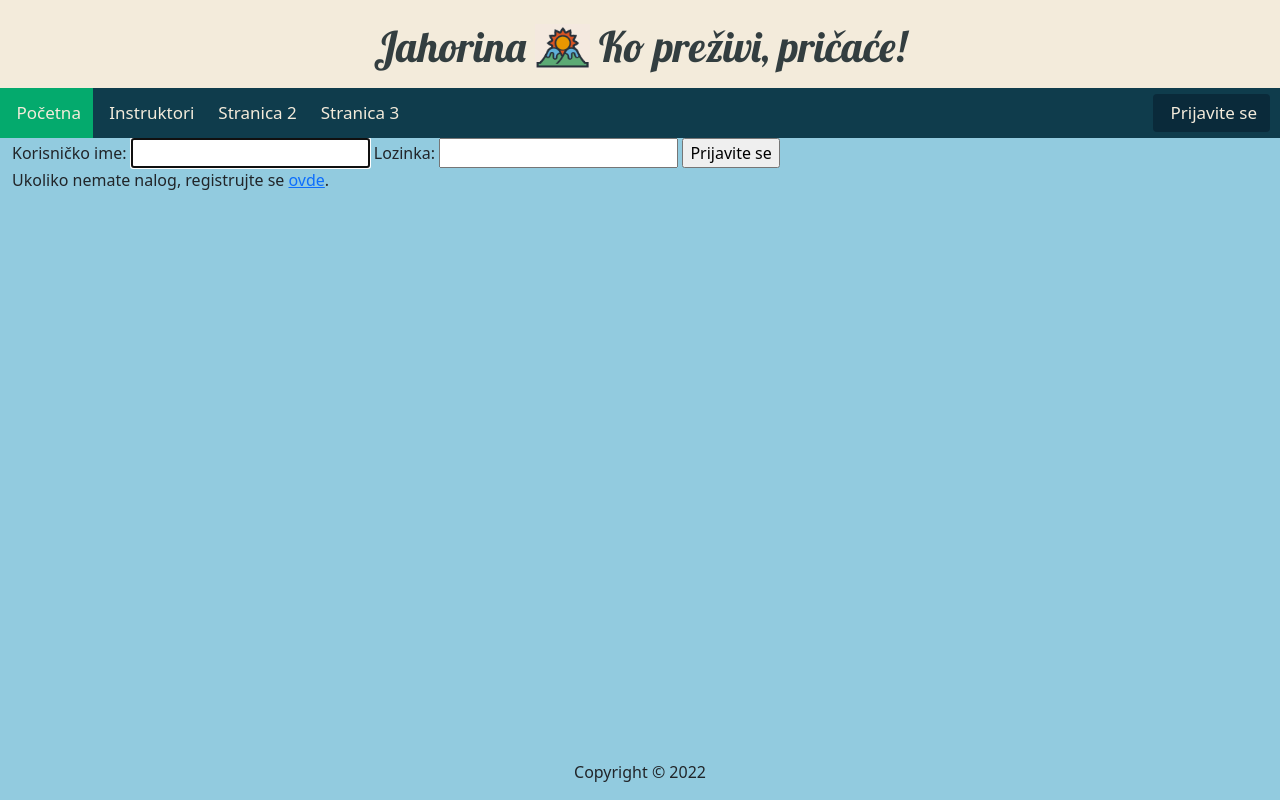
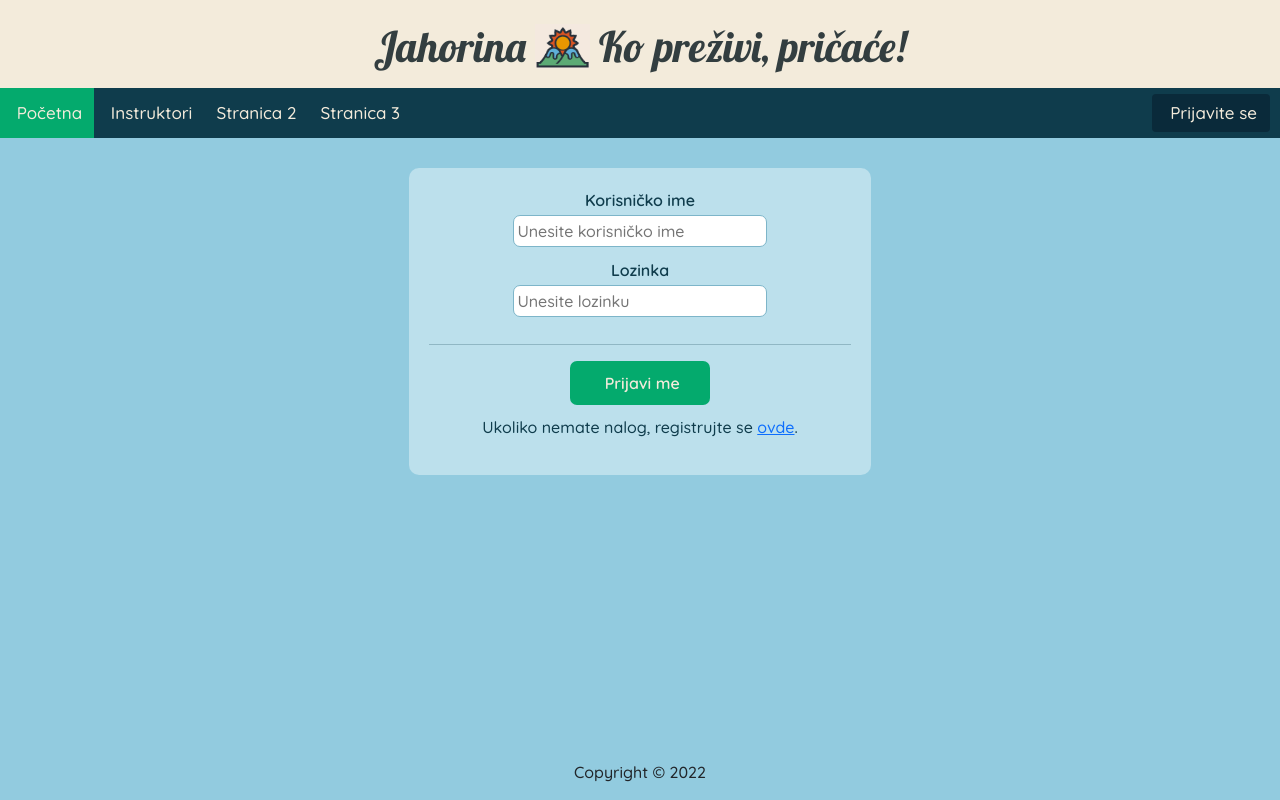
Before and after one commit to teodorcvijovic/Aplikacija-za-planiranje-skijaskih-aktivnosti, a Django app: page /login/ in a window 1280 px wide. Run offline with Django 4.2, Linux system fonts and the light colour scheme; some libraries are stand-ins or nearby versions.

Commit message:
Dodati front i back-end za login i registraciju. Dodat back-end za prikazivanje svih instruktora.

```diff
--- a/faza 5/djangoProject/djangoProject/settings.py
+++ b/faza 5/djangoProject/djangoProject/settings.py
@@ -38,7 +38,7 @@ INSTALLED_APPS = [
     'django.contrib.messages',
     'django.contrib.staticfiles',
     'jahorina.apps.JahorinaConfig',
-    #'fontawesomefree' # remove in case of error, and add again if icons in .html files are not properly loaded
+    'fontawesomefree'  # remove in case of error, and add again if icons in .html files are not properly loaded
 ]
 
 MIDDLEWARE = [
--- a/faza 5/djangoProject/jahorina/forms.py
+++ b/faza 5/djangoProject/jahorina/forms.py
@@ -1,10 +1,18 @@
+from django.contrib.auth import authenticate
 from django.contrib.auth.forms import AuthenticationForm, UserCreationForm
 from django import forms
+from django.forms import Form
 
 from jahorina.models import *
 
 # teodor
 class MyLoginForm(AuthenticationForm):
+    username = forms.CharField(
+        widget=forms.TextInput(attrs={'class': 'loginInputs', 'placeholder': 'Unesite korisničko ime'})
+    )
+    password = forms.CharField(
+        widget=forms.PasswordInput(attrs={'class': 'loginInputs', 'placeholder': 'Unesite lozinku'})
+    )
 
     def clean(self):
         username = self.cleaned_data.get('username')
@@ -14,95 +22,77 @@ class MyLoginForm(AuthenticationForm):
 
         if not user:
             raise forms.ValidationError('Korisnik nije registrovan!')
-        elif user.password != password:
+        elif not authenticate(username=username, password=password):
             raise forms.ValidationError('Uneli ste neispravnu lozinku!')
 
         return self.cleaned_data
 
 # teodor
-class SkiInstructorCreationForm(UserCreationForm):
+class SkiInstructorCreationForm(Form):
     username = forms.CharField(
         label='Korisničko ime',
-        widget=forms.TextInput(),  # css class can be specified in attrs dict
-        validators=[]  # removing predefined username validators
+        widget=forms.TextInput(attrs={'class': 'loginInputs', 'placeholder': 'Unesite korisničko ime'}),  # css class can be specified in attrs dict
+        # validators=[],  # removing predefined username validators
     )
     password1 = forms.CharField(
         label='Lozinka',
-        widget=forms.PasswordInput()
+        widget=forms.PasswordInput(attrs={'class': 'loginInputs', 'placeholder': 'Unesite lozinku'}),
     )
     password2 = forms.CharField(
         label='Potvrda lozinke',
-        widget=forms.PasswordInput()
+        widget=forms.PasswordInput(attrs={'class': 'loginInputs', 'placeholder': 'Potvrdite unetu lozinku'}),
     )
     first_name = forms.CharField(
         label='Ime',
-        widget=forms.TextInput()
+        widget=forms.TextInput(attrs={'class': 'loginInputs', 'placeholder': 'Unesite ime'})
     )
     last_name = forms.CharField(
         label='Prezime',
-        widget=forms.TextInput()
+        widget=forms.TextInput(attrs={'class': 'loginInputs', 'placeholder': 'Unesite prezime'})
     )
     email = forms.EmailField(
         label='Email adresa',
-        widget=forms.EmailInput()
+        widget=forms.EmailInput(attrs={'class': 'loginInputs', 'placeholder': 'Unesite e-mail adresu'})
     )
     phone = forms.CharField(
         label='Broj telefona',
-        widget=forms.TextInput(attrs={'placeholder': '+38* ** *******'})
+        widget=forms.TextInput(attrs={'class': 'loginInputs', 'placeholder': '+38* ** *******'})
     )
     instagram = forms.CharField(
         label='Instagram',
         required=False,
-        widget=forms.TextInput(attrs={'placeholder': 'Opciono polje'})
+        widget=forms.TextInput(attrs={'class': 'loginInputs', 'placeholder': 'Opciono polje'})
     )
     facebook = forms.CharField(
         label='Facebook',
         required=False,
-        widget=forms.TextInput(attrs={'placeholder': 'Opciono polje'})
+        widget=forms.TextInput(attrs={'class': 'loginInputs', 'placeholder': 'Opciono polje'})
     )
     snapchat = forms.CharField(
         label='Snapchat',
         required=False,
-        widget=forms.TextInput(attrs={'placeholder': 'Opciono polje'})
+        widget=forms.TextInput(attrs={'class': 'loginInputs', 'placeholder': 'Opciono polje'})
     )
     experience = forms.IntegerField(
         label='Godine iskustva',
-        widget=forms.NumberInput(attrs={'min': 0})
+        widget=forms.NumberInput(attrs={'class': 'loginInputs', 'min': 0})
     )
     birthdate = forms.DateField(
         label='Datum rođenja',
-        widget=forms.widgets.DateInput(attrs={'type': 'date'})
+        widget=forms.widgets.DateInput(attrs={'class': 'loginInputs', 'type': 'date'})
     )
 
-    class Meta:
-        model = SkiInstructor
-        fields = ['username', 'password1', 'password2', 'first_name', 'last_name',
-                  'email', 'phone', 'instagram', 'facebook', 'snapchat', 'experience', 'birthdate']
+    # class Meta:
+    #     model = SkiInstructor
+    #     fields = ['username', 'password1', 'password2', 'first_name', 'last_name',
+    #               'email', 'phone', 'instagram', 'facebook', 'snapchat', 'experience', 'birthdate']
 
-    def clean_username(self):
-        username = self.cleaned_data.get('username')
-
-        user = MyUser.objects.filter(username=username).first()
-
-        if user:
-            raise forms.ValidationError('Korisnik sa datim korisničkim imenom već postoji!')
-
-        return self.cleaned_data
-
-    def clean_password2(self):
-        # TO DO: front-end
-        password1 = self.cleaned_data.get('password1')
-        password2 = self.cleaned_data.get('password2')
-
-        if password1 != password2:
-            raise forms.ValidationError('Lozinke se ne poklapaju!')
-
-        return self.cleaned_data
-
-    # def clean_phone(self):
-    #     pass
-    #     # TO DO: front-end
+    # def clean_username(self):
+    #     username = self.cleaned_data.get('username')
     #
-    # def clean_birthdate(self):
-    #     pass
-    #     # TO DO: front-end
+    #     user = MyUser.objects.filter(username=username).first()
+    #
+    #     if user:
+    #         raise forms.ValidationError('Korisnik sa datim korisničkim imenom već postoji!')
+    #
+    #     return username
--- a/faza 5/djangoProject/jahorina/models.py
+++ b/faza 5/djangoProject/jahorina/models.py
@@ -29,7 +29,6 @@ class SkiInstructor(MyUser):
         # username is validated in clean_username() method in SkiInstructorCreationForm class
         self._meta.get_field('username').validators = []
 
-
 class Category(Model):
     name = models.CharField(max_length=100)
     root = models.IntegerField() # 0 - jutarnja, 1 - popodnevna, 2 - vecernja
--- /dev/null
+++ b/faza 5/djangoProject/jahorina/static/css/authentication.css
@@ -0,0 +1,86 @@
+@font-face {
+    font-family: loginFont;
+    src: url(../fonts/Quicksand-SemiBold.ttf);
+}
+
+#login {
+    width:100%;
+    text-align: center;
+    padding-top: 30px;
+    /* font-family: loginFont, sans-serif; */
+    color: #0f3c4c;
+    padding-bottom: 30px;
+}
+
+#register {
+    width:100%;
+    text-align: center;
+    padding-top: 0px;
+    /* font-family: loginFont, sans-serif; */
+    color: #0f3c4c;
+    padding-bottom: 30px;
+}
+
+#loginFormWindow {
+    text-align: center;
+    background-color: rgb(188, 224, 236);
+    margin: auto;
+    padding: 20px;
+    width: 75%;
+    border-radius: 10px;
+}
+
+.loginButton {
+    margin-bottom: 10px;
+    border-radius: 7px;
+    padding-left: 30px;
+    padding-right: 30px;
+    padding-top: 10px;
+    padding-bottom: 10px;
+    font-family: loginFont, sans-serif;
+    color: rgb(243,235,219);
+    background-color: #04AA6D;
+    border: none;
+}
+
+.loginButton:hover {
+    color: #0f3c4c;
+    font-weight: bold;
+}
+
+.loginInputs {
+    background-color: rgb(255, 255, 255);
+    border: 1px solid #7db5c9;
+    margin-top: 3px;
+    margin-bottom: 11px;
+    border-radius: 7px;
+    padding: 3px;
+    width: 60%;
+}
+
+.loginLabel {
+    margin-top: 7px;
+    font-family: loginFont, sans-serif;
+}
+
+.loginError {
+    color: red;
+}
+
+#regFooter {
+	width: 100%;
+    padding: 0;
+    margin: 0;
+	text-align: center;
+
+    /* position: fixed;
+    bottom: 0; */
+}
+
+#regTitle {
+    font-family: loginFont, sans-serif;
+    font-size: 30px;
+    margin-top: 20px;
+    text-align: center;
+    width: 100%;
+}
--- a/faza 5/djangoProject/jahorina/static/css/base.css
+++ b/faza 5/djangoProject/jahorina/static/css/base.css
@@ -5,12 +5,24 @@
     src: url(../fonts/logoFont.ttf);
 }
 
+@font-face {
+    font-family: bodyFont;
+    src: url(../fonts/Quicksand-Medium.ttf);
+}
+
+html {
+    height: 100%;
+}
+
 body {
     background-color: #92cbdf; /* light blue */
+    font-family: bodyFont, sans-serif;
+    height: 100%;
 }
 
 div.container {
 	width:100%;
+    height:100%;
 	margin: 0;
 	padding: 0;
 	max-width: none;
@@ -35,14 +47,16 @@ div.container {
 }
 
 #navigationBar {
+    font-family: bodyFont, sans-serif;
 	background-color: #0f3c4c; /* dark */
 	padding: 0;
     width: 100%;
 }
 
-.col-sm-12 {
-    width: 100%;
-}
+/*.col-sm-12 {*/
+/*    width: 100%;*/
+/*    margin: 0;*/
+/*}*/
 
 /* Style the navigation bar */
 .navbar {
@@ -52,6 +66,7 @@ div.container {
     justify-content: left;
     flex: auto;
     padding: 5px;
+    font-family: 'bodyFont', sans-serif;
 }
 
 /* Navbar links */
@@ -101,6 +116,7 @@ div.container {
     width: 100%;
     padding: 0;
     margin: 0;
+    /*height: 100%;*/
 }
 
 #footer {
--- a/faza 5/djangoProject/jahorina/urls.py
+++ b/faza 5/djangoProject/jahorina/urls.py
@@ -11,4 +11,5 @@ urlpatterns = [
     path('logout/', logoutRequest, name='logoutRequest'),
     path('register/', register, name='register'),
     path('instructors/', instructors, name='instructors'),
+    path('delete_skiinstrutor/', deleteSkiInstructor, name='deleteSkiInstructor')
 ]
--- a/faza 5/djangoProject/jahorina/views.py
+++ b/faza 5/djangoProject/jahorina/views.py
@@ -1,4 +1,5 @@
 from django.contrib.auth import logout, login, authenticate
+from django.contrib.auth.decorators import login_required, permission_required
 from django.contrib.auth.forms import AuthenticationForm
 from django.contrib.auth.models import Group
 from django.shortcuts import render, redirect
@@ -44,17 +45,49 @@ def logoutRequest(request):
 # teodor
 def register(request):
     regform = SkiInstructorCreationForm(request.POST)
+    errors = []
 
     if regform.is_valid():
-        user = regform.save()
-        group = Group.objects.get(name="default")
-        user.groups.add(group)
-        login(request, user)
+        username = regform.cleaned_data.get('username')
+        password1 = regform.cleaned_data.get('password1')
+        password2 = regform.cleaned_data.get('password2')
+        first_name = regform.cleaned_data.get('first_name')
+        last_name = regform.cleaned_data.get('last_name')
+        email = regform.cleaned_data.get('email')
+        phone = regform.cleaned_data.get('phone')
+        instagram = regform.cleaned_data.get('instagram')
+        facebook = regform.cleaned_data.get('facebook')
+        snapchat = regform.cleaned_data.get('snapchat')
+        experience = regform.cleaned_data.get('experience')
+        birthdate = regform.cleaned_data.get('birthdate')
 
-        return redirect('index')
+        user = MyUser.objects.filter(username=username)
+
+        if user:
+            errors.append('Korisnik sa datim korisničkim imenom već postoji!')
+        elif password1 != password2:
+            errors.append('Lozinke se ne poklapaju!')
+        else:
+            user = SkiInstructor(username=username,
+                                 password=password1,
+                                 first_name=first_name,
+                                 last_name=last_name,
+                                 email=email,
+                                 phone=phone,
+                                 instagram=instagram,
+                                 facebook=facebook,
+                                 snapchat=snapchat,
+                                 experience=experience,
+                                 birthdate=birthdate)
+            user.save()
+            group = Group.objects.get(name="default")
+            user.groups.add(group)
+            login(request, user)
+            return redirect('index')
 
     context = {
         'regform': regform,
+        'errors': errors,
     }
     return render(request, 'authentication/registration.html', context)
 
@@ -72,3 +105,14 @@ def instructors(request):
         'instructors': Instructors
     }
     return render(request, 'instructors.html', context)
+
+# teodor
+@login_required(login_url='loginRequest')
+@permission_required('jahorina.delete_skiinstructor', raise_exception=True)
+def deleteSkiInstructor(request):
+    id = request.POST.get('skiinstructor_id')
+    if id:
+        ins = SkiInstructor.objects.filter(pk=id).first()
+        if ins:
+            ins.delete()
+    return redirect('instructors')
--- a/faza 5/djangoProject/templates/authentication/login.html
+++ b/faza 5/djangoProject/templates/authentication/login.html
@@ -1,27 +1,44 @@
 {% extends 'base.html' %}
+
+{% load static %}
 
 {% block title %}
     Prijava
 {% endblock %}
 
+{% block links %}
+    <link href="{% static 'css/authentication.css' %}" rel="stylesheet">
+{% endblock %}
+
 {% block content %}
+    <div class="col-sm-12 col-md-1 col-lg-3"></div>
+    <div class="col-sm-12 col-md-10 col-lg-6">
+        <div id="login">
+            <div id="loginFormWindow">
                 <form method="post">
                     {% csrf_token %}
 
-        Korisničko ime: {{ loginform.username }}
-        Lozinka: {{ loginform.password }}
+                    <span class="loginLabel">Korisničko ime</span> <br>
+                    {{ loginform.username }} <br>
+                    <span class="loginLabel">Lozinka</span> <br>
+                    {{ loginform.password }} <br>
 
                     <!-- ValidationErrors raised in form's clean() method -->
                     {% if loginform.non_field_errors %}
                         {% for error in loginform.non_field_errors %}
-                {{ error }} <br>
+                            <span class="loginError">{{ error }}</span> <br>
                         {% endfor %}
                     {% endif %}
-
-        <input type="submit" value="Prijavite se">
+                    <hr>
+                    <button type="submit" class="loginButton"><i class="fa-solid fa-right-to-bracket"></i>&nbsp;Prijavi me</button>
+                    <!-- <input type="submit" value="Prijavi me" class="loginButton"> -->
                 </form>
-
                 <p>
                     Ukoliko nemate nalog, registrujte se <a href="{% url 'register' %}">ovde</a>.
                 </p>
+            </div>
+        </div>
+    </div>
+    <div class="col-sm-12 col-md-1 col-lg-3"></div>
+
 {% endblock %}
--- a/faza 5/djangoProject/templates/base.html
+++ b/faza 5/djangoProject/templates/base.html
@@ -1,7 +1,7 @@
 {% load static %}
 
 <!DOCTYPE html>
-<html lang="en">
+<html lang="en" class="h-100">
 <head>
     <meta charset="UTF-8">
     <title>
@@ -17,9 +17,13 @@
     <script src="{% static 'fontawesomefree/js/all.min.js' %}"></script>
 
     <link href="{% static 'css/base.css' %}" rel="stylesheet">
+
+    {% block links %}
+
+    {% endblock %}
 </head>
-<body>
-    <div class="container">
+<body class="h-100">
+    <div class="container h-100">
 
         <div class="row" id="header">
 
@@ -56,9 +60,11 @@
             {% endblock %}
         </div>
 
-        <div class="row" id="footer">
-            <p>Copyright &copy 2022</p>
-        </div>
+        {% block footer %}
+            <div class="row" id="footer">
+                <p>Copyright &copy 2022</p>
+            </div>
+        {% endblock %}
     </div>
 </body>
 </html>
```
Also changed, not shown: faza 5/djangoProject/templates/authentication/registration.html (+30 -9 lines), faza 5/djangoProject/templates/instructors.html (+8 -0 lines), faza 5/djangoProject/jahorina/static/fonts/Quicksand-Bold.ttf (added), faza 5/djangoProject/jahorina/static/fonts/Quicksand-Light.ttf (added), faza 5/djangoProject/jahorina/static/fonts/Quicksand-Medium.ttf (added), faza 5/djangoProject/jahorina/static/fonts/Quicksand-Regular.ttf (added), faza 5/djangoProject/jahorina/static/fonts/Quicksand-SemiBold.ttf (added), faza 5/djangoProject/jahorina/static/images/jahorina.JPG (added). Lines whose indentation alone changed are shown as unchanged.
